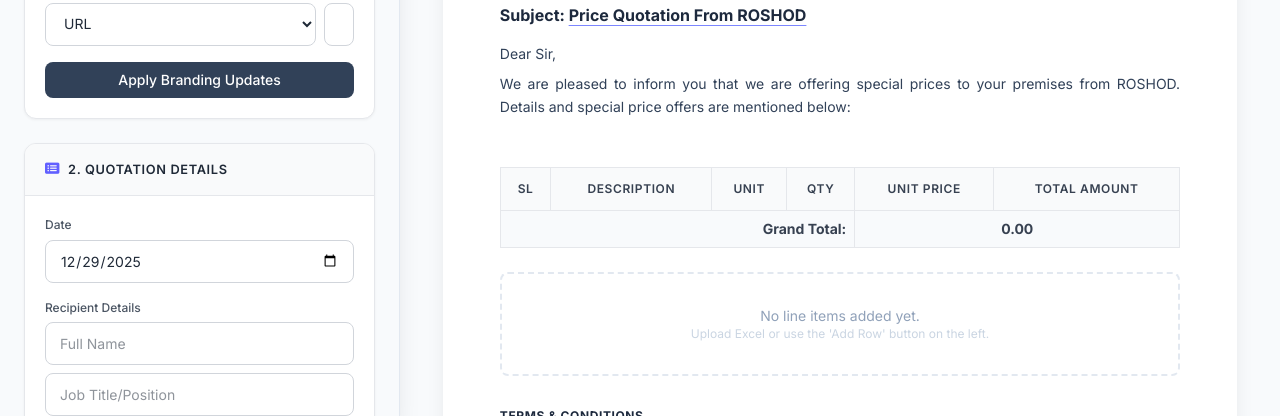
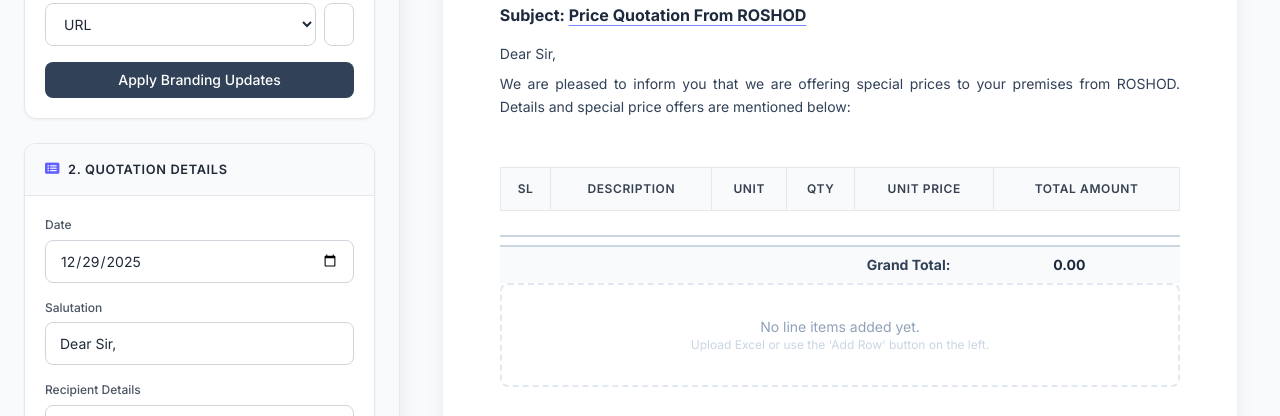
Before and after one commit to hadisur24/Price-Quotation-, a plain HTML site: page index.html in a window 1280 px wide. Shown: the part 384-800 px from the top of the page. Drawn offline with nearby package versions, Linux system fonts and the light colour scheme.

Commit message:
Update homepage design

```diff
--- a/index.html
+++ b/index.html
@@ -198,11 +198,6 @@
             .content-cell { padding-left: 1.5cm; padding-right: 1.5cm; vertical-align: top; }
             tr { page-break-inside: avoid; }
             .keep-together { page-break-inside: avoid; }
-
-            /* FIX: Ensure hidden footer stays hidden in print when calculation is disabled */
-            .print-hidden-footer {
-                display: none !important;
-            }
         }
     </style>
 </head>
@@ -265,6 +260,10 @@
                     <div class="form-group">
                         <label class="modern-label">Date</label>
                         <input type="date" id="inputDate" class="modern-input">
+                    </div>
+                    <div class="form-group">
+                        <label class="modern-label">Salutation</label>
+                        <input type="text" id="inputSalutation" class="modern-input" value="Dear Sir,">
                     </div>
                     <div class="form-group">
                         <label class="modern-label">Recipient Details</label>
@@ -381,7 +380,7 @@
                             </div>
 
                             <div class="mb-6 text-slate-700 leading-relaxed text-sm">
-                                <p class="mb-2">Dear Sir,</p>
+                                <p id="dispSalutation" class="mb-2"></p>
                                 <p id="dispOpening" class="text-justify"></p>
                             </div>
 
@@ -398,13 +397,10 @@
                                         </tr>
                                     </thead>
                                     <tbody id="tableBody"></tbody>
-                                    <tfoot id="tableFoot" class="hidden">
-                                        <tr>
-                                            <td colspan="5" class="text-right font-bold bg-slate-50 text-slate-700 border-t-2 border-slate-300 text-sm">Grand Total:</td>
-                                            <td id="grandTotalVal" class="font-bold text-center bg-slate-50 text-slate-800 border-t-2 border-slate-300 text-sm">0.00</td>
-                                        </tr>
-                                    </tfoot>
                                 </table>
+                                <div id="tableFooter" class="mt-4 border-t-2 border-slate-300 pt-2">
+                                    <!-- Grand total will be inserted here -->
+                                </div>
                                 <div id="emptyState" class="text-center p-8 border-2 border-dashed border-slate-200 rounded-lg hidden">
                                     <p class="text-slate-400 text-sm">No line items added yet.</p>
                                     <p class="text-xs text-slate-300">Upload Excel or use the 'Add Row' button on the left.</p>
@@ -447,7 +443,7 @@
 Delivery: After confirming the order, delivery will be done at one of your factory premises within 7 days.
 Additional delivery charge applicable for multiple factories.
 80% Advance payment and 20% on delivery date.
-Mode of Payment: Pay-Order, A/C payee cheque, BEFTN in favor of “ROSHOD.” A/C No: 1263963607001, The City Bank, Routing Number 225260438.
+Mode of Payment: Pay-Order, A/C payee cheque, BEFTN in favor of "ROSHOD." A/C No: 1263963607001, The City Bank, Routing Number 225260438.
 VAT & TAX: Including VAT & Excluding Tax.`;
 
         document.addEventListener('DOMContentLoaded', () => {
@@ -517,6 +513,7 @@
         function setupInputListeners() {
             const mappings = [
                 { id: 'inputDate', target: 'dispDate', format: (v) => v ? new Date(v).toLocaleDateString('en-GB', { day: 'numeric', month: 'long', year: 'numeric' }) : '' },
+                { id: 'inputSalutation', target: 'dispSalutation' },
                 { id: 'inputToName', target: 'dispToName' },
                 { id: 'inputToPos', target: 'dispToPos' },
                 { id: 'inputToComp', target: 'dispToComp' },
@@ -632,49 +629,56 @@
 
         function calculateGrandTotal() {
             const enabled = document.getElementById('enableTotal').checked;
-            const tfoot = document.getElementById('tableFoot');
-            const totalDisplay = document.getElementById('grandTotalVal');
+            const tableFooter = document.getElementById('tableFooter');
 
-            // FIX: If disabled, hide on screen and enforce hidden state in print.
             if (!enabled) {
-                tfoot.classList.add('hidden'); // Hides on screen
-                tfoot.classList.add('print-hidden-footer'); // Hides robustly in print
+                tableFooter.innerHTML = '';
                 return;
             }
 
             const headerRow = document.getElementById('tableHeadRow');
-            const headers = Array.from(headerRow.children).map(th => th.textContent.toLowerCase());
-            const totalCols = headers.length;
-            let colIndex = headers.findIndex(h => h.includes('total') || h.includes('amount') || h.includes('price'));
-            if (colIndex === -1 && totalCols > 0) colIndex = totalCols - 1;
+            const headers = Array.from(headerRow.children).map(th => th.textContent.toLowerCase().trim());
 
-            if (colIndex !== -1) {
+            // Find total column - case insensitive match for total/amount variations
+            let totalColIndex = -1;
+            const totalKeywords = ['total', 'amount', 'amt'];
+
+            headers.forEach((header, index) => {
+                if (totalKeywords.some(keyword => header.includes(keyword))) {
+                    totalColIndex = index;
+                }
+            });
+
+            if (totalColIndex === -1) {
+                // If no total column found, hide the grand total
+                tableFooter.innerHTML = '';
+                return;
+            }
+
             let sum = 0;
             const tbody = document.getElementById('tableBody');
             Array.from(tbody.children).forEach(tr => {
                 const cells = tr.children;
-                    if (cells[colIndex]) {
-                        const raw = cells[colIndex].textContent;
+                if (cells[totalColIndex]) {
+                    const raw = cells[totalColIndex].textContent;
                     const clean = raw.replace(/[^0-9.-]+/g, "");
                     const val = parseFloat(clean);
                     if (!isNaN(val)) sum += val;
                 }
             });
 
-                totalDisplay.textContent = sum.toLocaleString(undefined, {minimumFractionDigits: 2, maximumFractionDigits: 2});
-                tfoot.classList.remove('hidden'); // Show on screen
-                tfoot.classList.remove('print-hidden-footer'); // Ensure visible in print
+            // Create grand total display outside the table (not in tfoot)
+            const totalColSpan = Math.max(1, totalColIndex);
+            const valueColSpan = headers.length - totalColSpan;
 
-                const labelCell = tfoot.firstElementChild.firstElementChild;
-                const valueCell = document.getElementById('grandTotalVal');
-                const safeColIndex = Math.max(1, colIndex);
-                labelCell.colSpan = safeColIndex;
-                valueCell.colSpan = totalCols - safeColIndex;
-            } else {
-                // If enabled but column not found (e.g., table structure changed), hide it.
-                tfoot.classList.add('hidden');
-                tfoot.classList.add('print-hidden-footer');
-            }
+            tableFooter.innerHTML = `
+                <table class="w-full">
+                    <tr>
+                        <td colspan="${totalColSpan}" class="text-right font-bold bg-slate-50 text-slate-700 border-t-2 border-slate-300 text-sm p-2">Grand Total:</td>
+                        <td colspan="${valueColSpan}" class="font-bold text-center bg-slate-50 text-slate-800 border-t-2 border-slate-300 text-sm p-2">${sum.toLocaleString(undefined, {minimumFractionDigits: 2, maximumFractionDigits: 2})}</td>
+                    </tr>
+                </table>
+            `;
         }
     </script>
 </body>
```
Lines whose indentation alone changed are shown as unchanged.
